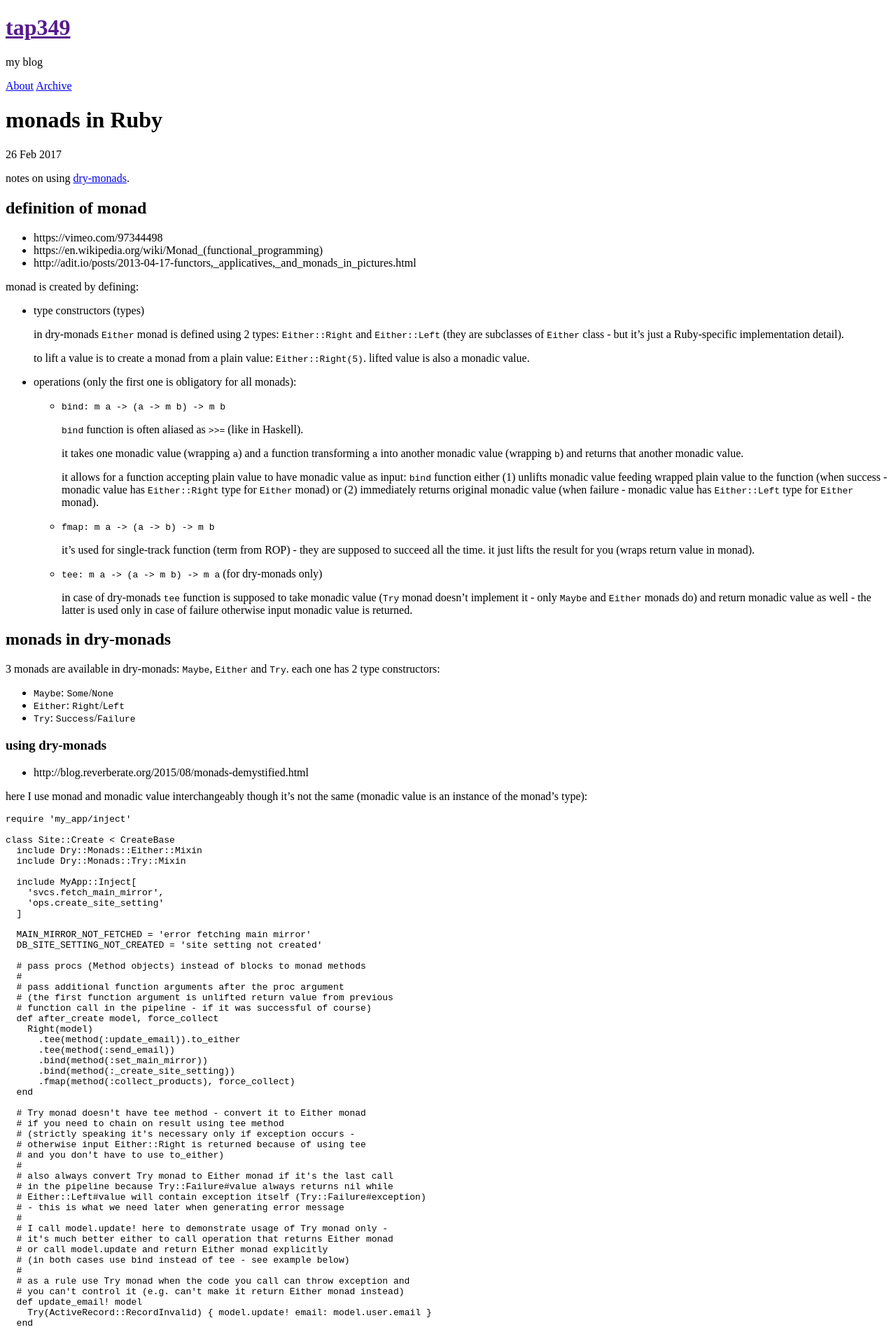
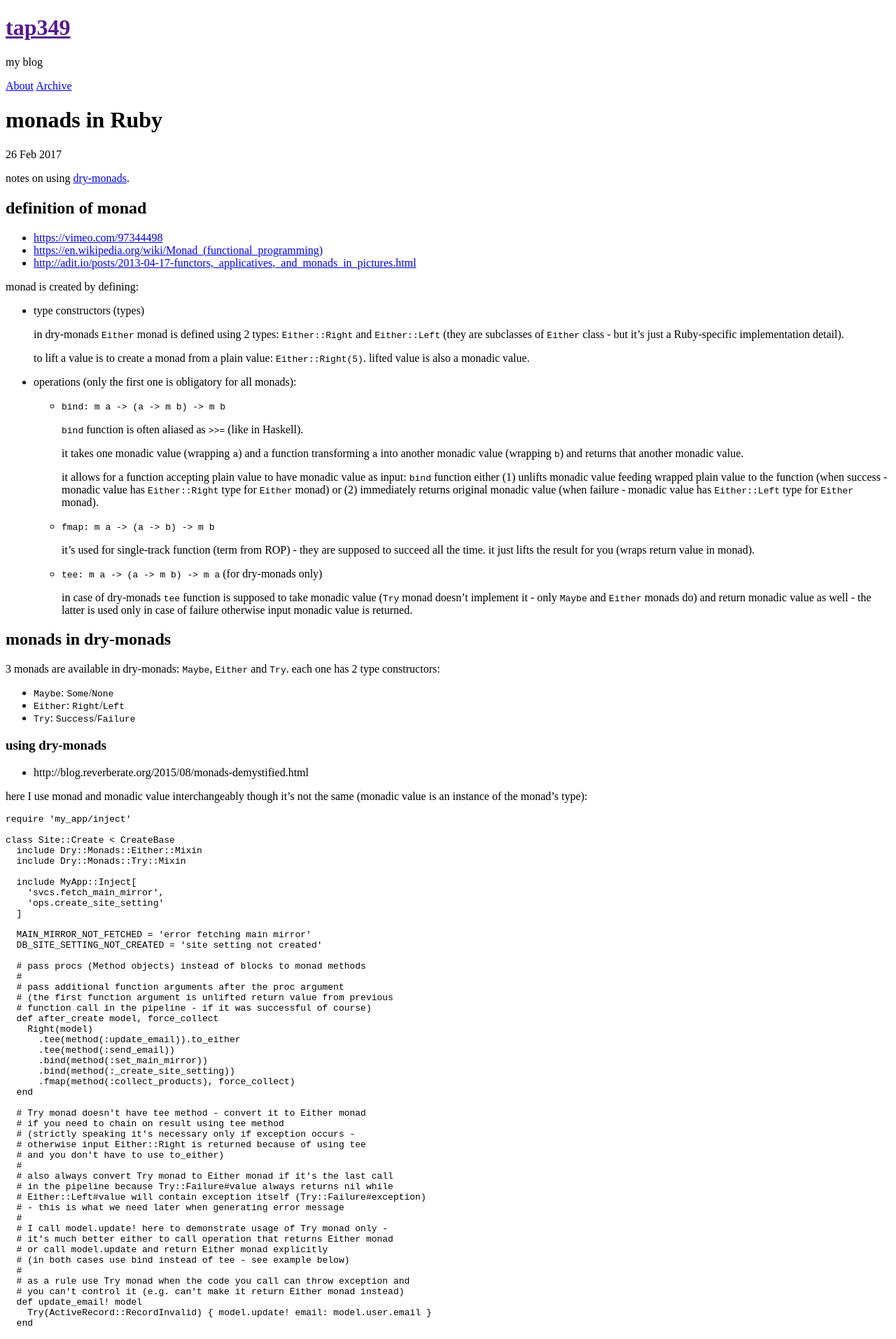
Before and after one commit to tap349/tap349.github.io, a Jekyll site: the page built from _posts/2017-02-27-monads-in-ruby.md, in a window 1280 px wide. Shown: the top 1913 px of the page at 70% size. Built offline with Jekyll 4.4.1, drawn with Linux system fonts in a browser that asks for light colours.

Commit message:
update 2017-02-27_18:08:10

```diff
--- a/_posts/2017-02-27-monads-in-ruby.md
+++ b/_posts/2017-02-27-monads-in-ruby.md
@@ -12,9 +12,9 @@ notes on using [dry-monads](http://dry-rb.org/gems/dry-monads/).
 
 ## definition of monad
 
-- https://vimeo.com/97344498
-- https://en.wikipedia.org/wiki/Monad_(functional_programming)
-- http://adit.io/posts/2013-04-17-functors,_applicatives,_and_monads_in_pictures.html
+- <https://vimeo.com/97344498>
+- <https://en.wikipedia.org/wiki/Monad_(functional_programming)>
+- <http://adit.io/posts/2013-04-17-functors,_applicatives,_and_monads_in_pictures.html>
 
 monad is created by defining:
 
```
